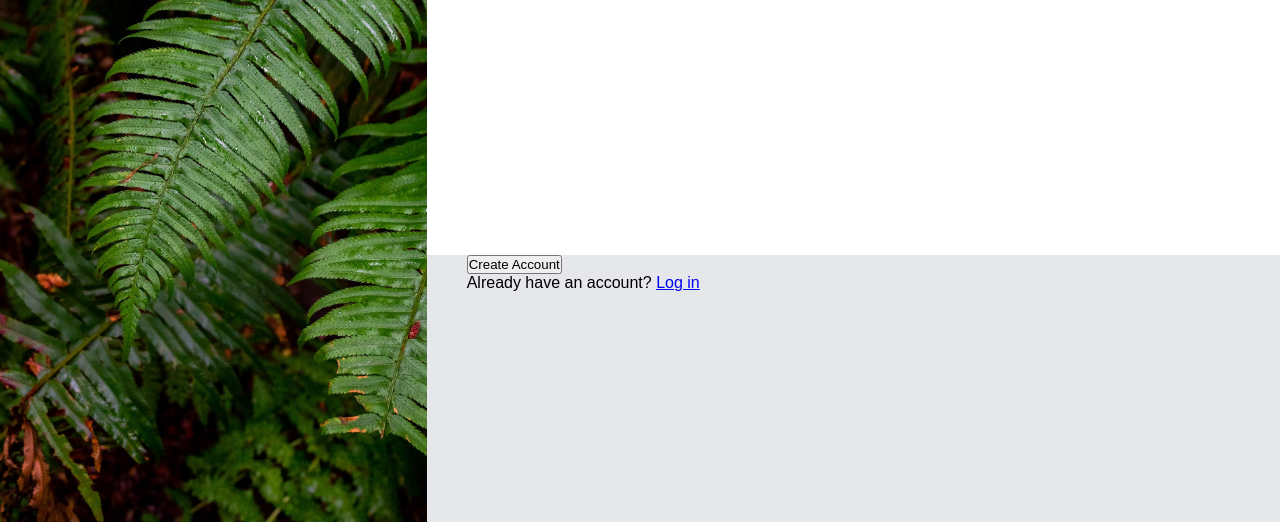
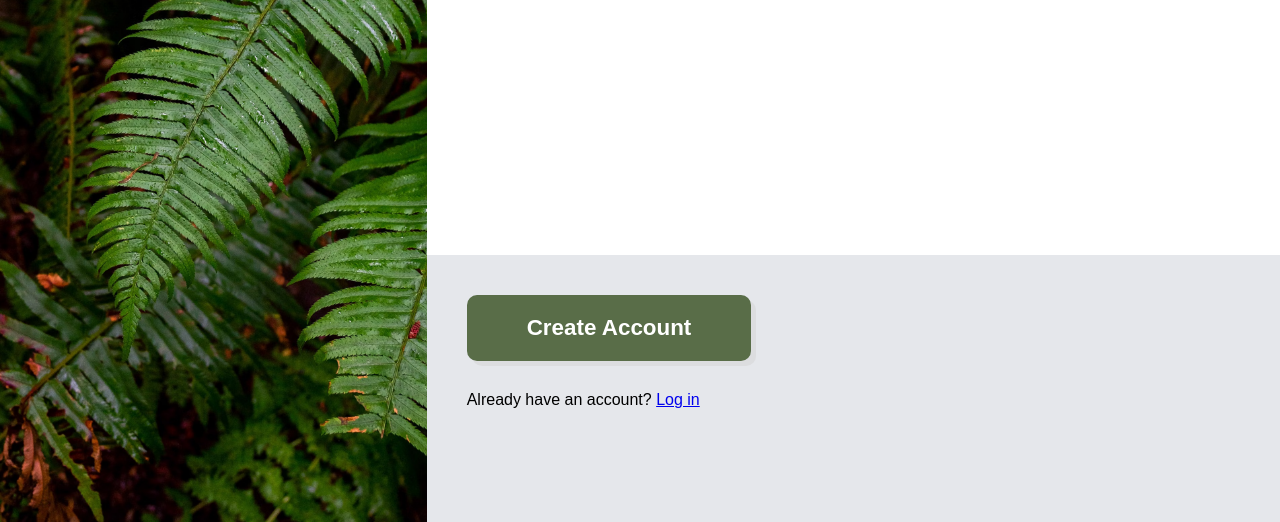
Before and after one commit to mattbuckwell/odin-form, a plain HTML site: page index.html in a window 1280 px wide. Shown: the part 278-800 px from the top of the page. Drawn offline with Linux system fonts and the light colour scheme.

Commit message:
Style the button to match the design sheet

```diff
--- a/css/style.css
+++ b/css/style.css
@@ -94,5 +94,18 @@
     margin-left: 40px;
 }
 
+.btn {
+    background-color: #596D48;
+    color: #fff;
+    border: none;
+    padding: 20px 60px;
+    border-radius: 10px;
+    font-size: 1.4rem;
+    font-weight: bold;
+    margin-top: 40px;
+    margin-bottom: 30px;
+    box-shadow: 5px 5px rgba(211, 211, 211, 0.5);
+}
+
 
 /* Image used from Unsplash - Credit to Halie West https://unsplash.com/@haliewestphoto */
```
